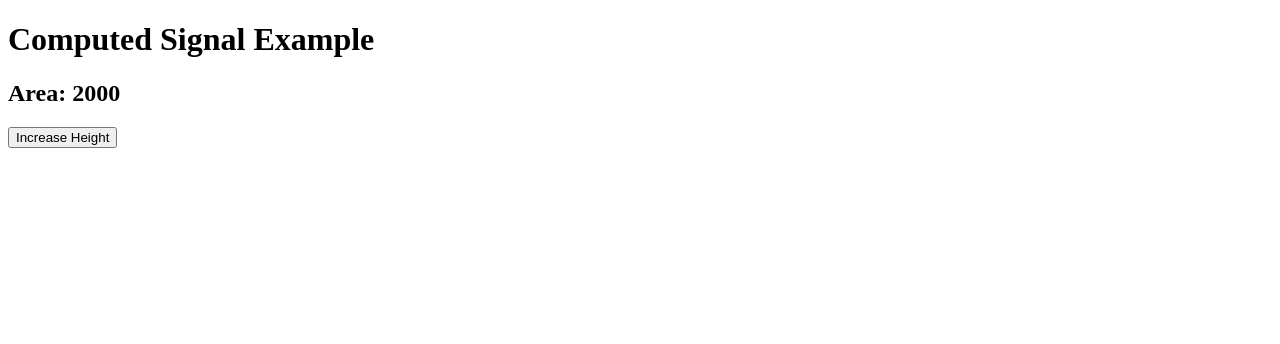
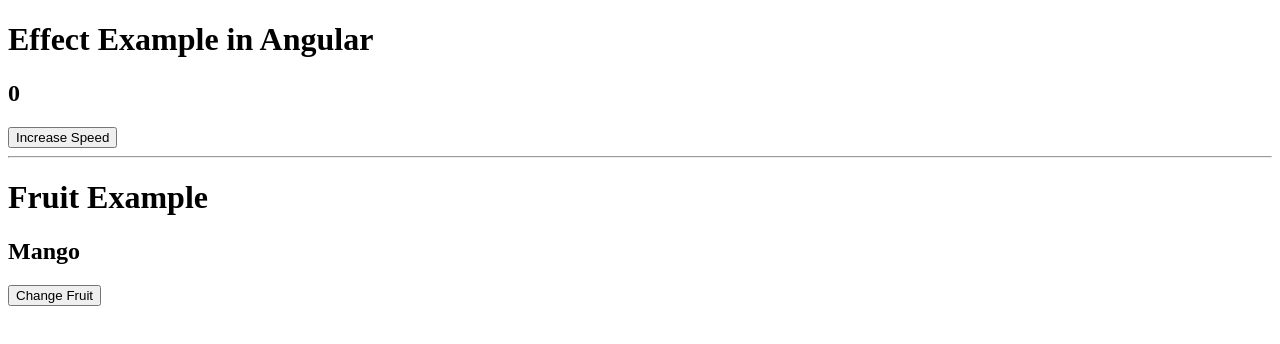
Before and after one commit to kalpeshbhonge58/Angular-Learning, an Angular app in the folder angular-21-from-scratch/: page / in a window 1280 px wide. Shown: the top 344 px of the page. Built offline with nearby package versions, Linux system fonts and the light colour scheme.

Commit message:
feat: add effect and fruit examples with signal handling in app component

```diff
--- a/angular-21-from-scratch/src/app/app.html
+++ b/angular-21-from-scratch/src/app/app.html
@@ -96,7 +96,16 @@
 <h2> {{ count() }} </h2>
 <button (click)="updatecount()" > Update count </button> -->
 
-<h1>Computed Signal Example</h1>
+<!-- <h1>Computed Signal Example</h1>
 
 <h2>Area: {{ area() }}</h2>
-<button (click)="handleHeightChange()">Increase Height</button>
+<button (click)="handleHeightChange()">Increase Height</button> -->
+
+<h1>Effect Example in Angular</h1>
+<h2 [style.color]="color">{{ speed() }}</h2>
+<button (click)="increaseSpeed()">Increase Speed</button>
+
+<hr>
+<h1> Fruit Example </h1>
+<h2>{{ Fruit() }}</h2>
+<button (click)="changeFruit()">Change Fruit</button>
--- a/angular-21-from-scratch/src/app/app.ts
+++ b/angular-21-from-scratch/src/app/app.ts
@@ -82,7 +82,6 @@
   //   console.log(event);
   // }
 
-
   //Property Binding Example
   // btnDisable=false
 
@@ -116,16 +115,55 @@
   // }
 
   //Computed Signal Example
-    height = signal(100);
-    width = signal(20);
-    area = computed(() => this.height() * this.width())
+  // height = signal(100);
+  // width = signal(20);
+  // area = computed(() => this.height() * this.width())
+
+  // constructor() {
+  //   effect(() => {
+  //     console.log("Area value changed:", this.area());
+  //   });
+  // }
+  // handleHeightChange(){
+  //   this.height.set(this.height() + 10)
+  // }
+
+
+  //Effect Example in Angular
+
+  speed = signal(0);
+  color = 'Black';
+
+  Fruit = signal('Mango');
 
   constructor() {
     effect(() => {
-        console.log("Area value changed:", this.area());
+      if (this.speed() > 0 && this.speed() < 80) {
+        this.color = 'Green';
+      }
+      if (this.speed() >= 90 && this.speed() < 120) {
+        this.color = 'Orange';
+      }
+      if (this.speed() >= 120) {
+        this.color = 'Red';
+      }
+      console.log('Speed value changed:', this.speed());
+    });
+
+    effect(() => {
+      console.log('Fruit value changed:', this.Fruit());
     });
   }
-    handleHeightChange(){
-      this.height.set(this.height() + 10)
+  increaseSpeed() {
+    this.speed.set(this.speed() + 10);
+  }
+
+
+  changeFruit() {
+    if (this.Fruit() === 'Mango') {
+      this.Fruit.set('Apple');
+    } else {
+      this.Fruit.set('Mango');
     }
   }
+}
```
Lines whose indentation alone changed are shown as unchanged.
